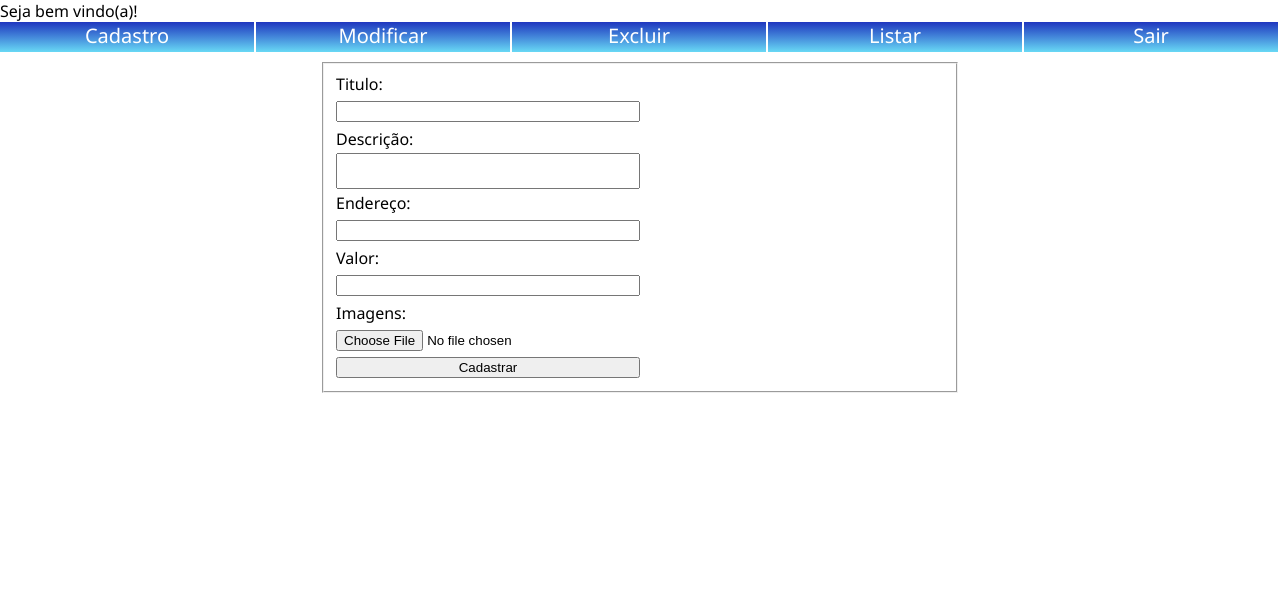
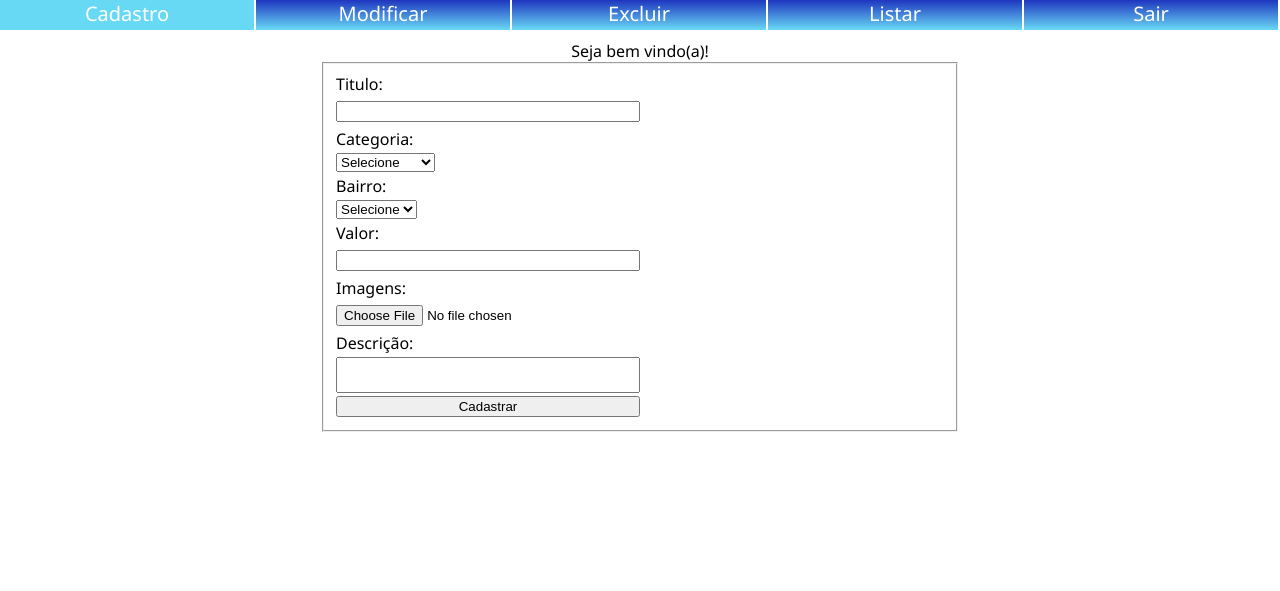
Before and after one commit to edintwi/martins_imoveis, a PHP site: page /adm.php in a window 1280 px wide. Shown: the top 591 px of the page. Run offline with PHP 8.4, Linux system fonts and the light colour scheme; the visitor is signed in with stand-in values (Sample User, id 1); data comes from the database, SQL or seed files in the repository; data that the repository does not hold is empty.

Commit message:
Corrigindo os selects
Da pagina de busco e adm.

```diff
--- a/adm.php
+++ b/adm.php
@@ -1,11 +1,6 @@
 <?php
 session_start();
-if(isset($_SESSION['id_usuario']) && empty($_SESSION['id_usuario']) == false){
-    echo 'Seja bem vindo(a)!';
-}else{
-    header('Location: login.php');
-    exit;
-}
+include('scripts/select_all.php');
 ?>
 <html lang="pt-br">
 <head>
@@ -28,30 +23,46 @@ if(isset($_SESSION['id_usuario']) && empty($_SESSION['id_usuario']) == false){
             </nav>
         </div>
         <div align="center" id="bem-vindo" >
+        <?php
+                if(isset($_SESSION['id_usuario']) && empty($_SESSION['id_usuario']) == false){
+                    echo 'Seja bem vindo(a)!';
+                }else{
+                    header('Location: login.php');
+                    exit;
+                }
+            ?>
         </div>
         <div id="container">
            <div id="form-container">
-                <form action="">
+
+                <form method="POST" action="scripts/add_.php">
                     <fieldset id="">
                         <label> Titulo: </label>
-                        <input type="text">
+                        <input type="text" name="titulo" required>
                         <br>
-
+                        <label>Categoria: </label>
+                        <select name="categoria">
+                            <option value="0"> Selecione </option>
+                            <option value="1"> Apartamento </option>
+                            <option value="2"> Casa </option>
+                            <option value="3"> Terreno</option>
+                        </select>
+                        <label>Bairro: </label>
+                        <select name="bairro" >
+                        <option>Selecione</option>
+                        <?php foreach($dados as $imoveis): ?>
+                        <option><?php echo $imoveis['bairro'];?></option>
+                        <?php endforeach; ?>
+                        </select>
+                        <br>
+                        <label>Valor: </label>
+                        <input type="nuber" name="valor" required>
+                        <br>
+                        <label>Imagens: </label>
+                        <input type="file" name="imagens" required>
+                        <br>
                         <label>Descrição: </label>
-                        <textarea id="" ></textarea>
-                        <br>
-
-                        <label>Endereço: </label>
-                        <input type="text">
-                        <br>
-
-                        <label>Valor: </label>
-                        <input type="nuber">
-
-                        <br>
-                        <label> Imagens: </label>
-                        <input type="file">
-
+                        <textarea id="" name="desc" required></textarea>
                         <br>
                         <input type="submit" value="Cadastrar">
                     </fieldset>
--- a/casas.php
+++ b/casas.php
@@ -1,5 +1,6 @@
 <?php
 include('scripts/list_casas.php');
+include('scripts/select_all.php');
 
 session_start();
 
@@ -40,7 +41,7 @@ session_start();
                     <label>Busca por bairro: </label>
                     <select name="bairro" id="bairro-search">
                         <option>Selecione</option>
-                        <?php foreach($dados as $imoveis): ?>
+                        <?php foreach($bairros as $imoveis): ?>
                         <option><?php echo $imoveis['bairro'];?></option>
                         <?php endforeach; ?>
                     </select>
--- /dev/null
+++ b/scripts/add.php
@@ -0,0 +1,2 @@
+<?php
+include('connection.php');
--- a/scripts/disconnect.php
+++ b/scripts/disconnect.php
@@ -0,0 +1,2 @@
+<?php
+session_destroy();
--- /dev/null
+++ b/scripts/select_all.php
@@ -0,0 +1,8 @@
+<?php
+include('connection.php');
+
+$sql = $pdo->query('SELECT bairro
+FROM imoveis
+GROUP BY bairro;');
+
+$bairros = $sql->fetchAll(PDO::FETCH_ASSOC);
```
